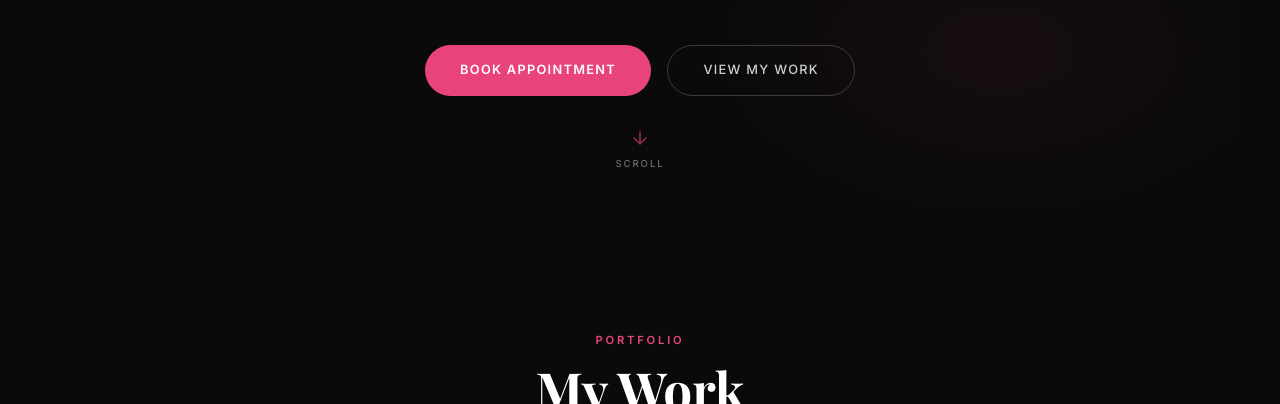
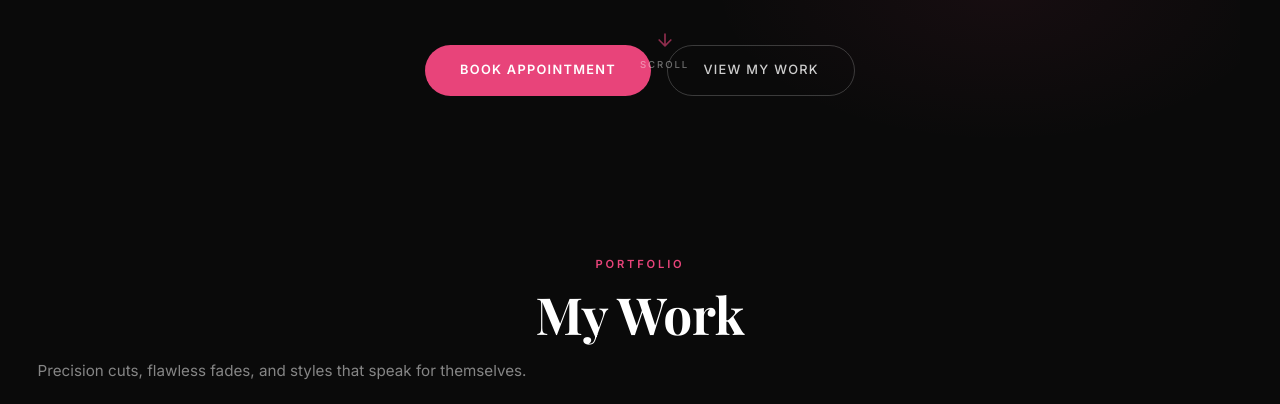
Before and after one commit to thecarter34/beauty-and-blendz, a plain HTML site: page index.html in a window 1280 px wide. Shown: the part 696-1100 px from the top of the page. Drawn offline with nearby package versions, Linux system fonts and the light colour scheme.

Commit message:
Make scroll arrow fixed position at bottom center

```diff
--- a/index.html
+++ b/index.html
@@ -359,14 +359,17 @@
     }
 
     .hero-scroll {
-      display: inline-flex;
+      position: fixed;
+      bottom: 2rem;
+      left: 50%;
+      transform: translateX(-50%);
+      display: flex;
       flex-direction: column;
       align-items: center;
-      gap: 0.5rem;
+      gap: 0.4rem;
       cursor: pointer;
+      z-index: 50;
       animation: fadeUp 0.8s ease-out 0.6s both;
-      z-index: 10;
-      margin-top: 2rem;
     }
 
     .hero-scroll:hover .scroll-arrow {
```
